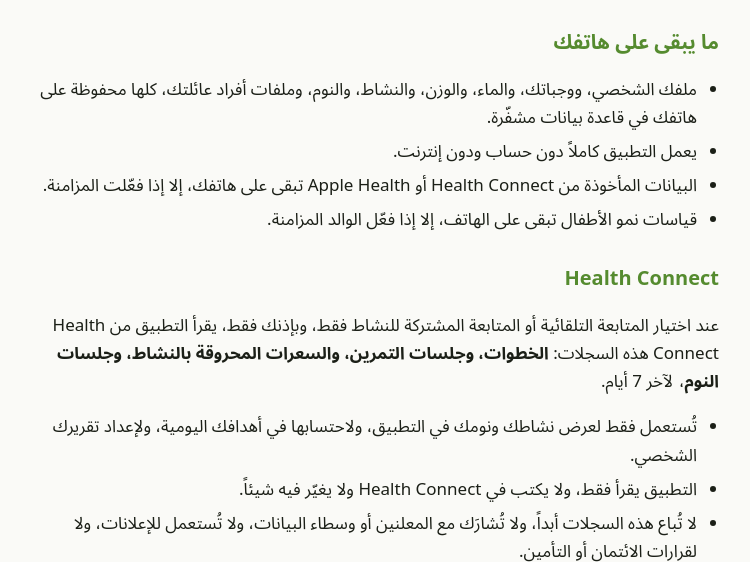
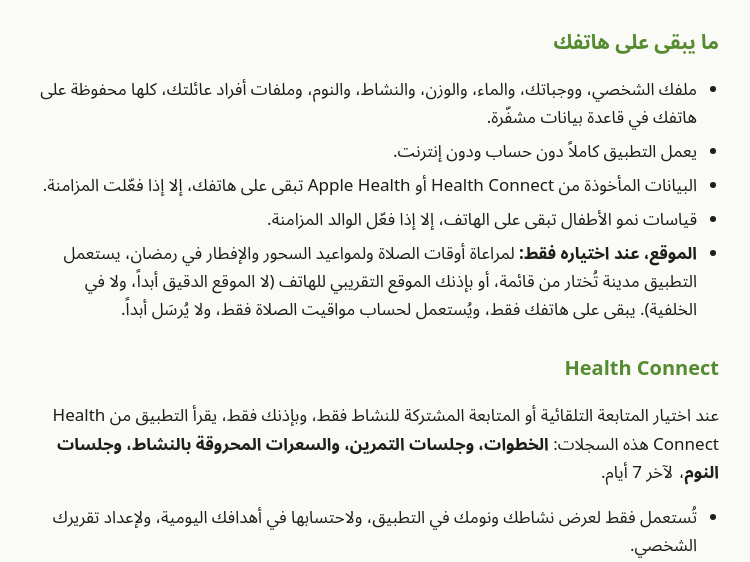
Before and after one commit to mysanalife/mysanalife.github.io, a plain HTML site: page privacy-ar.html in a window 1280 px wide. Shown: the part 224-786 px from the top of the page, without its empty margins (265-1015 px from the left). Drawn offline with Linux system fonts and the light colour scheme.

Commit message:
Update the public pages

```diff
--- a/privacy-ar.html
+++ b/privacy-ar.html
@@ -45,6 +45,7 @@ footer{color:var(--muted);font-size:14px;margin-top:40px;border-top:1px solid va
 <li>يعمل التطبيق كاملاً دون حساب ودون إنترنت.</li>
 <li>البيانات المأخوذة من Health Connect أو Apple Health تبقى على هاتفك، إلا إذا فعّلت المزامنة.</li>
 <li>قياسات نمو الأطفال تبقى على الهاتف، إلا إذا فعّل الوالد المزامنة.</li>
+<li><strong>الموقع، عند اختياره فقط:</strong> لمراعاة أوقات الصلاة ولمواعيد السحور والإفطار في رمضان، يستعمل التطبيق مدينة تُختار من قائمة، أو بإذنك الموقع التقريبي للهاتف (لا الموقع الدقيق أبداً، ولا في الخلفية). يبقى على هاتفك فقط، ويُستعمل لحساب مواقيت الصلاة فقط، ولا يُرسَل أبداً.</li>
 </ul>
 <h2>Health Connect</h2>
 <p>عند اختيار المتابعة التلقائية أو المتابعة المشتركة للنشاط فقط، وبإذنك فقط، يقرأ التطبيق من Health Connect هذه السجلات: <strong>الخطوات، وجلسات التمرين، والسعرات المحروقة بالنشاط، وجلسات النوم</strong>، لآخر 7 أيام.</p>
```
Also changed, not shown: privacy.html (+1 -0 lines).
